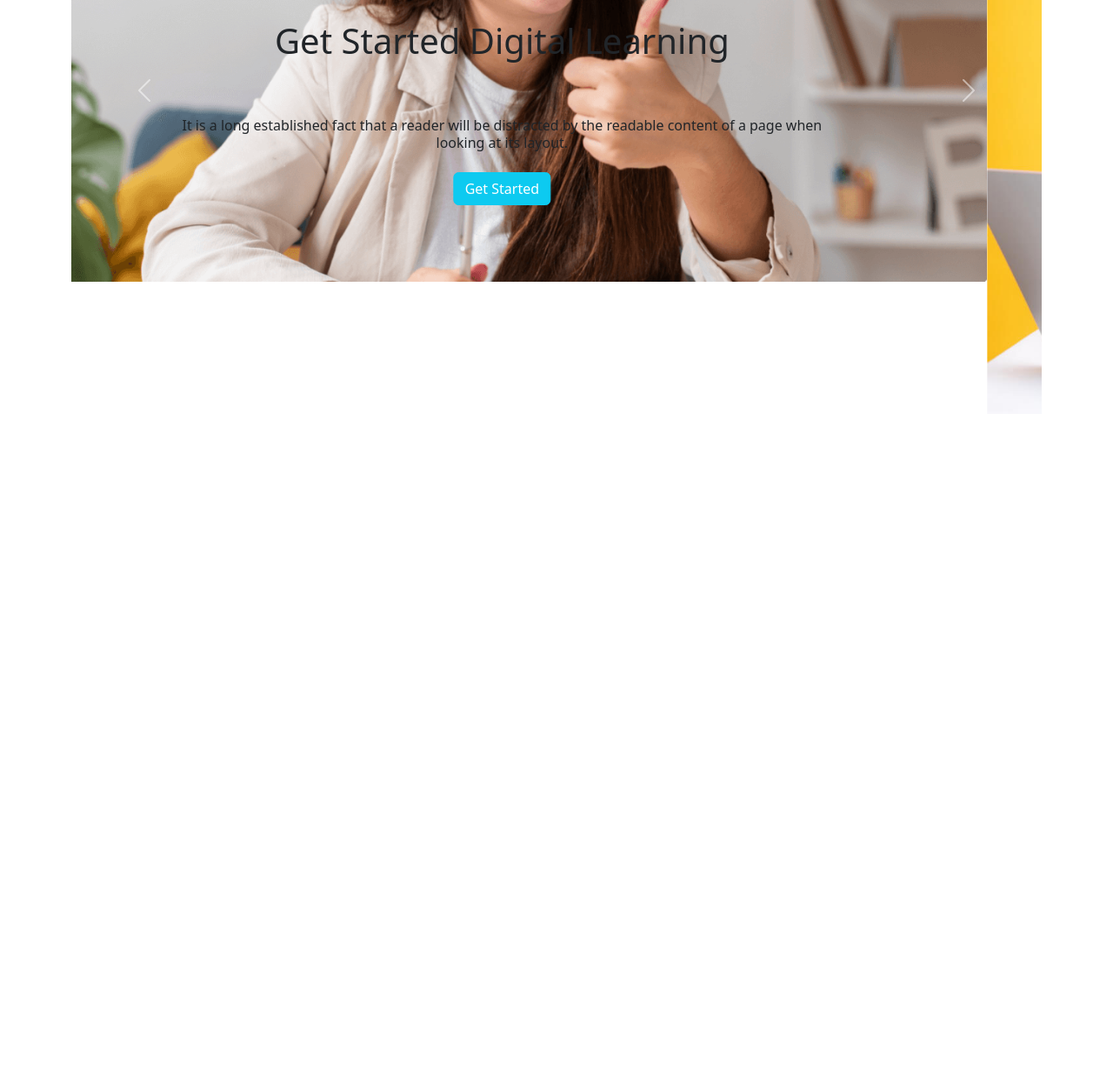
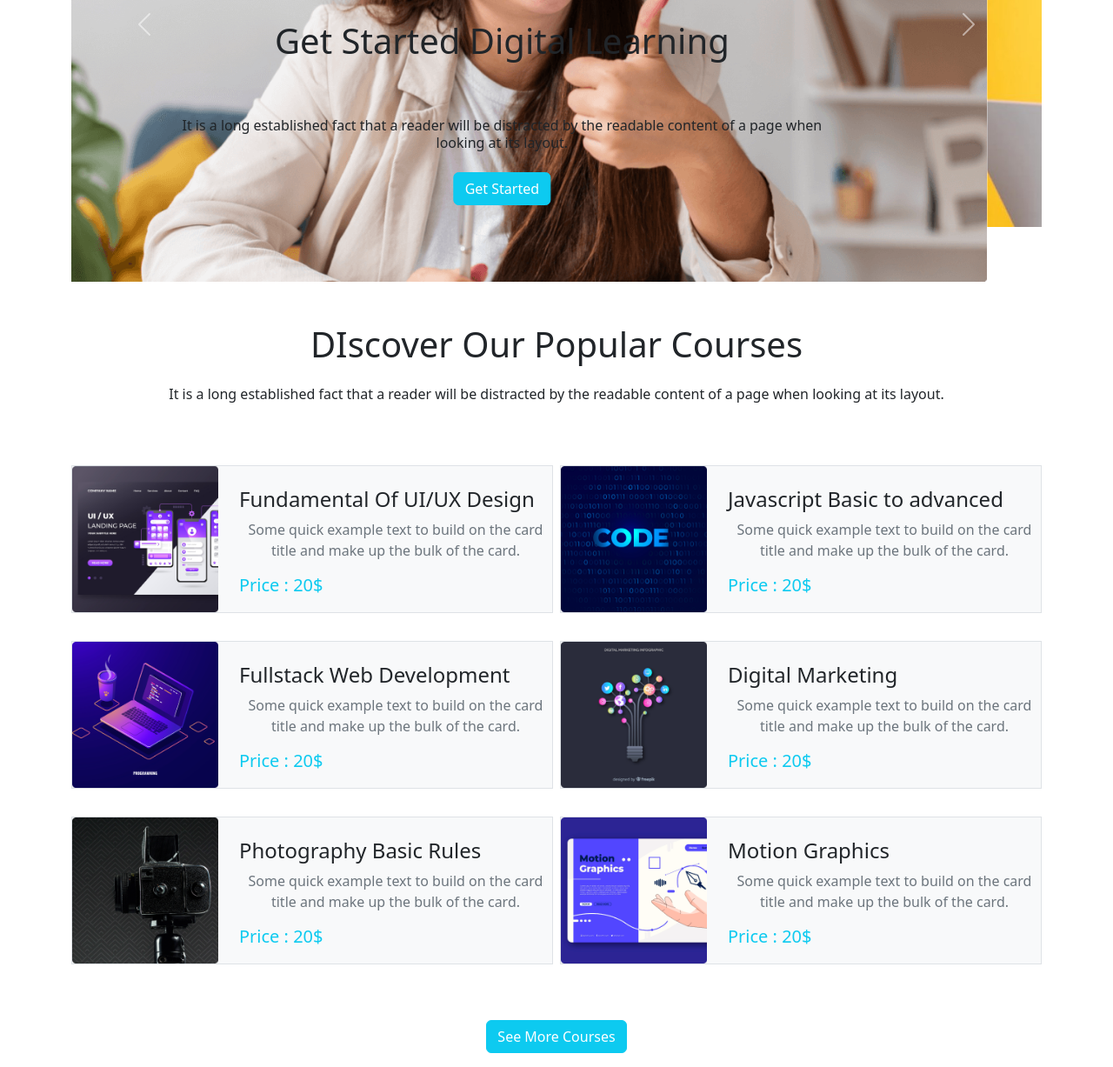
Before and after one commit to SadmanRatul17/Ed-Tech-Website, a plain HTML site: page index.html in a window 1280 px wide. Shown: the part 374-1601 px from the top of the page at 87% size. Before the commit the page ends 850 px from the top, so only its background shows below. Drawn offline with nearby package versions, Linux system fonts and the light colour scheme.

Commit message:
Popular courses add

```diff
--- a/index.html
+++ b/index.html
@@ -73,7 +73,7 @@
 
                   </div>
                   <div class="carousel-item">
-                    <img src="images/cover/cover-2.jpg" class="d-block img-fluid w-100" alt="...">
+                    <img src="images/cover/cover-22.jpg" class="d-block img-fluid w-100" alt="...">
                     <div class="carousel-caption  d-none d-md-block ">
                         <div class="d-flex align-items-center flex-column  justify-content-center text-body ">
                             <h1 class="mb-5">Get Started Digital Learning</h1>
@@ -83,7 +83,7 @@
                       </div>
                   </div>
                   <div class="carousel-item">
-                    <img src="images/cover/cover-3.jpg" class="d-block w-100" alt="...">
+                    <img src="images/cover/cover-31.jpg" class="d-block w-100" alt="...">
                     <div class="carousel-caption  d-none d-md-block ">
                         <div class="d-flex align-items-center flex-column  justify-content-center text-body ">
                             <h1 class="mb-5">Get Started Digital Learning</h1>
@@ -104,8 +104,106 @@
               </div>
         </section>
     </main>
+    </header>
+      <!-- Popular Courses Section -->
+      <div class="d-flex  align-items-center flex-column  justify-content-center mt-5">
+        <h1>DIscover Our Popular Courses</h1>
+        <h6 class="m-3">It is a long established fact that a reader will be distracted by the readable content of a page when looking at its layout.</h6>
+      </div>
+      <!-- gutters -->
+      <div class="container text-center mt-5 ">
+        <div class="row g-2">
+            <!-- 1 -->
+          <div class="col-12 col-sm-12 col-md-12 col-lg-6 my-3 ">
+            <div class="border bg-light">
 
-    </header>
+                <div class="row">
+                    <div class="col-12 col-sm-12 col-md-4 col-lg-4  ">
+                        <img class="img-fluid" src="images/course/course-1.png" alt="" srcset="">
+                    </div>
+                    <div class="col-12 col-sm-12 col-md-8 col-lg-8  mt-4 d-flex align-items-start flex-column">
+                       <h4>Fundamental Of UI/UX Design</h2>
+                       <p class="text-secondary">Some quick example text to build on the card title and make up the bulk of the card.</p>
+                       <h5 class="text-info ">Price : 20$</h5>
+                    </div>
+                </div>
+            </div>
+          </div>
+          <!-- 2 -->
+          <div class="col-12 col-sm-12 col-md-12 col-lg-6 my-3">
+            <div class=" border bg-light"><div class="row">
+                <div class="col-12 col-sm-12 col-md-4 col-lg-4">
+                    <img class="img-fluid" src="images/course/course-2.png" alt="" srcset="">
+                </div>
+                <div class="col-12 col-sm-12 col-md-8 col-lg-8 col-12 col-sm-12 col-md-8 col-lg-8  mt-4 d-flex align-items-start flex-column">
+                   <h4>Javascript Basic to advanced</h2>
+                   <p class="text-secondary">Some quick example text to build on the card title and make up the bulk of the card.</p>
+                   <h5 class="text-info ">Price : 20$</h5>
+                </div>
+            </div></div>
+          </div>
+          <!-- 3 -->
+          <div class="col-12 col-sm-12 col-md-12 col-lg-6 my-3">
+            <div class=" border bg-light"><div class="row">
+                <div class="col-12 col-sm-12 col-md-4 col-lg-4">
+                    <img class="img-fluid" src="images/course/course-3.png" alt="" srcset="">
+                </div>
+                <div class="col-12 col-sm-12 col-md-8 col-lg-8  mt-4 d-flex align-items-start flex-column">
+                   <h4>Fullstack Web Development</h2>
+                   <p class="text-secondary">Some quick example text to build on the card title and make up the bulk of the card.</p>
+                   <h5 class="text-info ">Price : 20$</h5>
+                </div>
+            </div></div>
+          </div>
+          <!-- 4 -->
+          <div class="col-12 col-sm-12 col-md-12 col-lg-6 my-3">
+            <div class=" border bg-light"><div class="row">
+                <div class="col-12 col-sm-12 col-md-4 col-lg-4">
+                    <img class="img-fluid" src="images/course/course-4.png" alt="" srcset="">
+                </div>
+                <div class="col-12 col-sm-12 col-md-8 col-lg-8 mt-4 d-flex align-items-start flex-column">
+                   <h4>Digital Marketing</h2>
+                   <p class="text-secondary">Some quick example text to build on the card title and make up the bulk of the card.</p>
+                   <h5 class="text-info ">Price : 20$</h5>
+                </div>
+            </div></div>
+          </div>
+          <!-- 5 -->
+          <div class="col-12 col-sm-12 col-md-12 col-lg-6 my-3">
+            <div class=" border bg-light"><div class="row">
+                <div class="col-12 col-sm-12 col-md-4 col-lg-4">
+                    <img class="img-fluid" src="images/course/course-5.png" alt="" srcset="">
+                </div>
+                <div class="col-12 col-sm-12 col-md-8 col-lg-8  mt-4 d-flex align-items-start flex-column">
+                   <h4>Photography Basic Rules</h2>
+                   <p class="text-secondary">Some quick example text to build on the card title and make up the bulk of the card.</p>
+                   <h5 class="text-info ">Price : 20$</h5>
+                </div>
+            </div></div>
+          </div>
+          <!-- 6 -->
+          <div class="col-12 col-sm-12 col-md-12 col-lg-6 my-3">
+            <div class=" border bg-light"><div class="row">
+                <div class="col-12 col-sm-12 col-md-4 col-lg-4">
+                    <img class="img-fluid" src="images/course/course-6.png" alt="" srcset="">
+                </div>
+                <div class="col-12 col-sm-12 col-md-8 col-lg-8  mt-4 d-flex align-items-start flex-column">
+                   <h4>Motion Graphics</h2>
+                   <p class="text-secondary">Some quick example text to build on the card title and make up the bulk of the card.</p>
+                   <h5 class="text-info ">Price : 20$</h5>
+                </div>
+            </div></div>
+          </div>
+        </div>
+      </div>
+      <!-- button -->
+      <div class="d-flex  align-items-center flex-column  justify-content-center mt-5">
+        <p class="btn btn-info text-white">See More Courses</p>
+      </div>
+
+    <section>
+
+    </section>
 
     <!-- Bootstrap JS CDN -->
     <script
```
Also changed, not shown: images/cover/cover-21.jpg (added), images/cover/cover-22.jpg (added), images/cover/cover-31.jpg (added).
